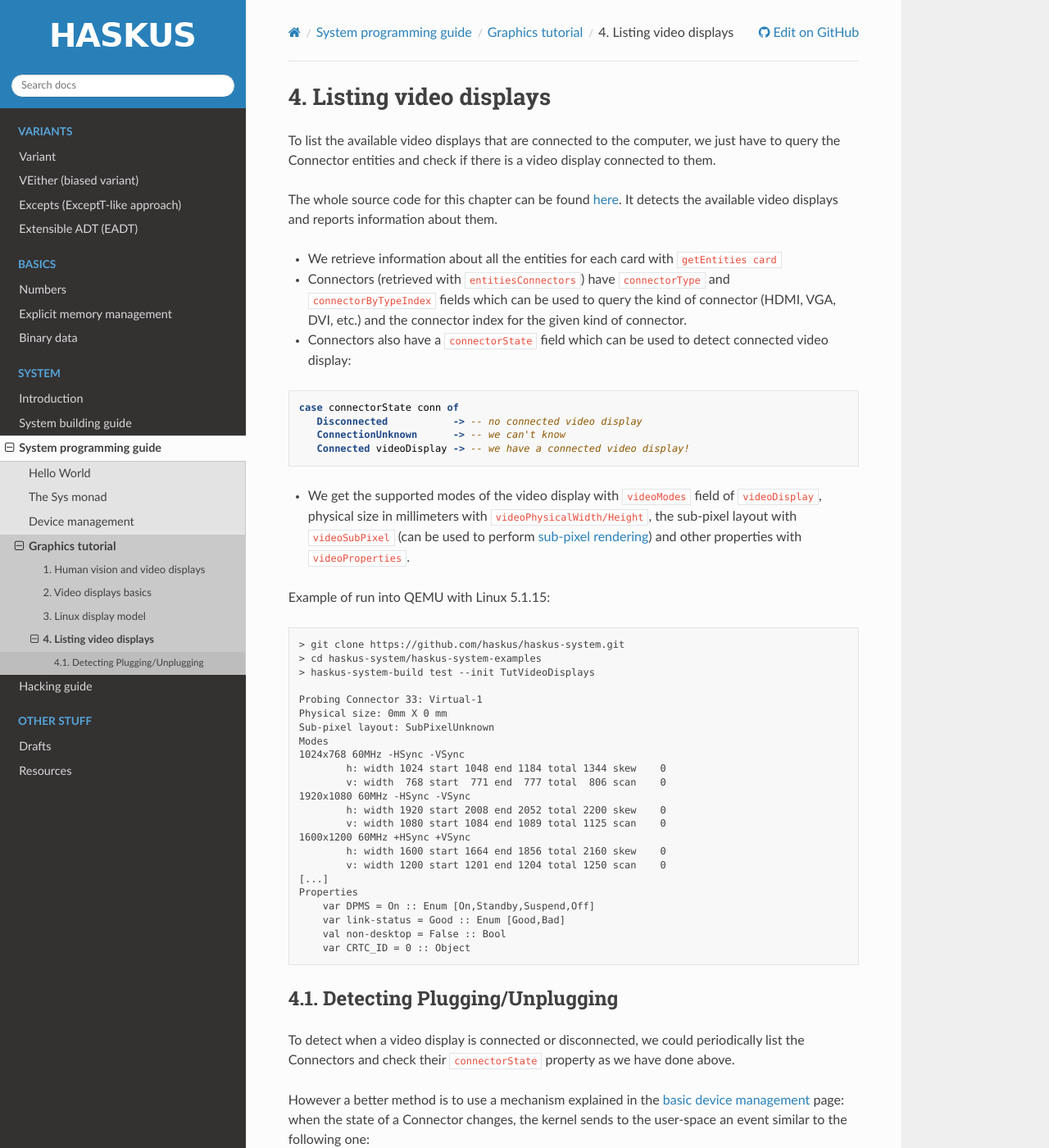
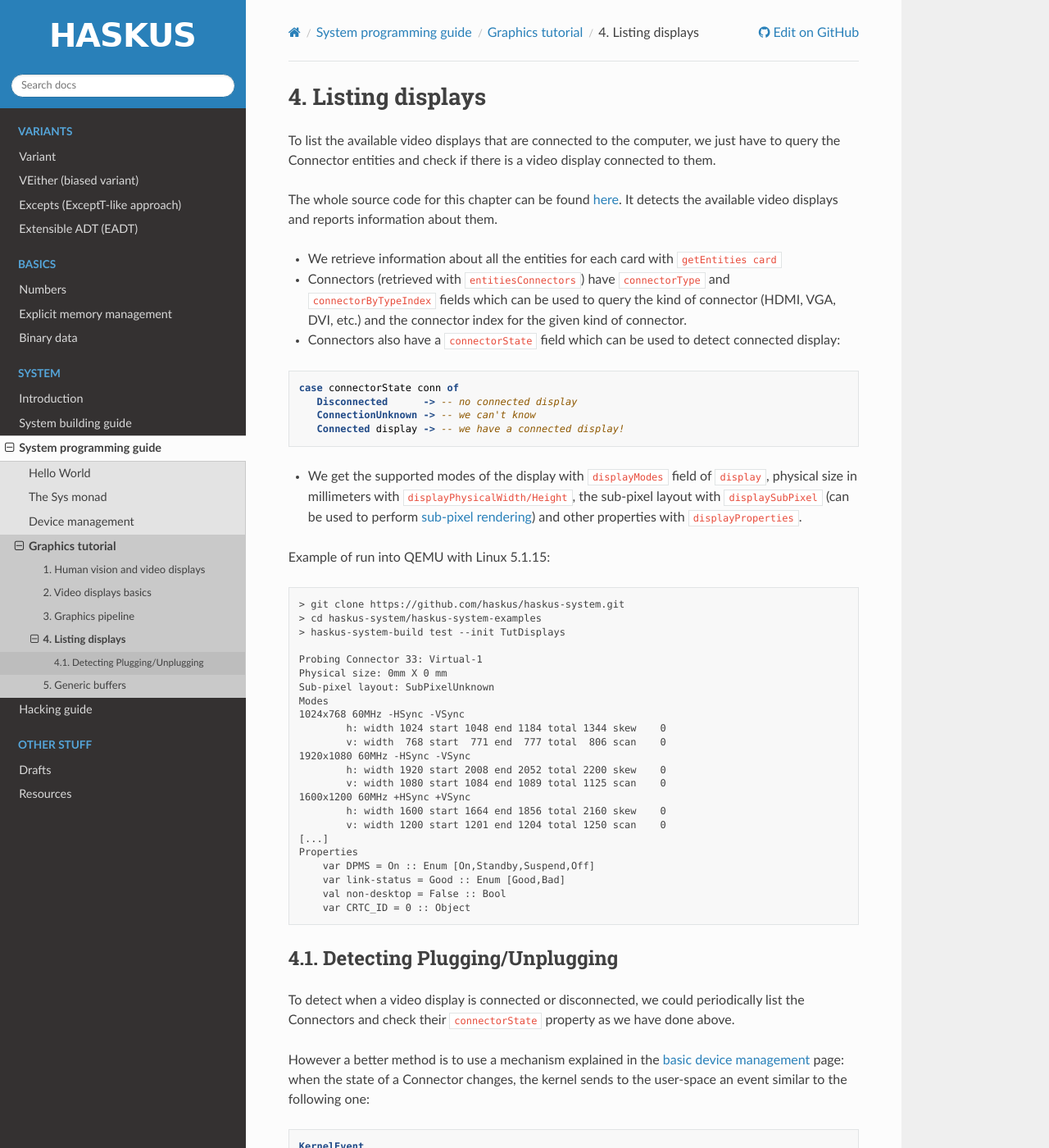
Before and after one commit to haskus/haskus-manual, a Sphinx documentation site: the page built from source/system/programming/graphics/tutorial/listing_displays.rst, in a window 1280 px wide and 1400 px high. Shown: the whole window at 82% size. Built offline with Sphinx 7.4.7 and the Read the Docs theme 2.0.0, drawn with Linux system fonts in a browser that asks for light colours; pages that are not in the unit, such as notebooks, are missing from menus.

Commit message:
Add missing files and rename VideoDisplay into Display

```diff
--- a/source/system/programming/graphics/tutorial.rst
+++ b/source/system/programming/graphics/tutorial.rst
@@ -10,5 +10,6 @@ This tutorial explains how to use the graphics API to exploit video displays.
 
    tutorial/human_vision
    tutorial/video_displays_basics
-   tutorial/linux_display_model
-   tutorial/listing_video_displays
+   tutorial/graphics_pipeline
+   tutorial/listing_displays
+   tutorial/generic_buffers
--- a/source/system/programming/graphics/tutorial/listing_video_displays.rst
+++ b/source/system/programming/graphics/tutorial/listing_displays.rst
@@ -1,13 +1,13 @@
-======================
-Listing video displays
-======================
+================
+Listing displays
+================
 
 To list the available video displays that are connected to the computer, we just
 have to query the Connector entities and check if there is a video display
 connected to them.
 
 The whole source code for this chapter can be found `here
-<https://github.com/haskus/haskus-system/blob/master/haskus-system-examples/src/tutorial/TutVideoDisplays.hs>`_.
+<https://github.com/haskus/haskus-system/blob/master/haskus-system-examples/src/tutorial/TutDisplays.hs>`_.
 It detects the available video displays and reports information about them.
 
 * We retrieve information about all the entities for each card with ``getEntities card``
@@ -17,21 +17,21 @@ It detects the available video displays and reports information about them.
   VGA, DVI, etc.) and the connector index for the given kind of connector.
 
 * Connectors also have a ``connectorState`` field which can be used to detect
-  connected video display:
+  connected display:
 
 .. code:: haskell
 
    case connectorState conn of
-      Disconnected           -> -- no connected video display
-      ConnectionUnknown      -> -- we can't know
-      Connected videoDisplay -> -- we have a connected video display!
+      Disconnected      -> -- no connected display
+      ConnectionUnknown -> -- we can't know
+      Connected display -> -- we have a connected display!
 
-* We get the supported modes of the video display with ``videoModes`` field of
-  ``videoDisplay``, physical size in millimeters with
-  ``videoPhysicalWidth/Height``, the sub-pixel layout with ``videoSubPixel``
+* We get the supported modes of the display with ``displayModes`` field of
+  ``display``, physical size in millimeters with
+  ``displayPhysicalWidth/Height``, the sub-pixel layout with ``displaySubPixel``
   (can be used to perform `sub-pixel rendering
   <https://en.wikipedia.org/wiki/Subpixel_rendering>`_) and other properties
-  with ``videoProperties``.
+  with ``displayProperties``.
 
 Example of run into QEMU with Linux 5.1.15:
 
@@ -39,7 +39,7 @@ Example of run into QEMU with Linux 5.1.15:
 
    > git clone https://github.com/haskus/haskus-system.git
    > cd haskus-system/haskus-system-examples
-   > haskus-system-build test --init TutVideoDisplays
+   > haskus-system-build test --init TutDisplays
 
    Probing Connector 33: Virtual-1
    Physical size: 0mm X 0 mm
```
Also changed, not shown: source/system/programming/graphics/tutorial/generic_buffers.rst (added, +19 -0 lines), source/system/programming/graphics/tutorial/graphics_pipeline.rst (renamed from source/system/programming/graphics/tutorial/linux_display_model.rst, +11 -7 lines), source/_static/images/system/graphics_linux_model.svg.
